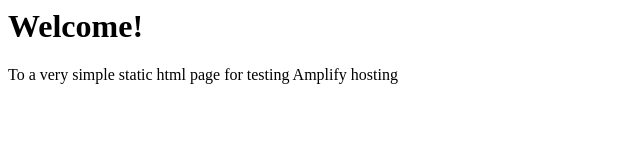
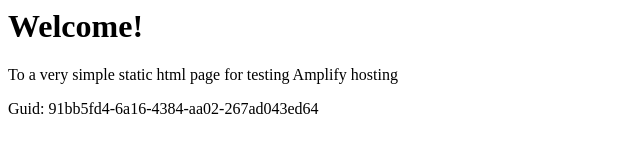
Before and after one commit to aws-aemilia-yul/Github-PR-Commit-Integration-Test-DoNotTouch-Gith-P5X5MO5I-v1-prod-ca-central-1, a website: page src/index.html in a window 1280 px wide. Shown: the whole page, without its empty margins (0-640 px from the left). Drawn offline with Linux system fonts and the light colour scheme.

Commit message:
commit from integ tests

```diff
--- a/src/index.html
+++ b/src/index.html
@@ -1,3 +1,5 @@
+
+
 <html lang="en">
 
 <head>
@@ -10,6 +12,6 @@
 <body>
     <h1>Welcome!</h1>
     <p>To a very simple static html page for testing Amplify hosting</p>
-</body>
+    <p>Guid: 91bb5fd4-6a16-4384-aa02-267ad043ed64</p></body>
 
 </html>
```
